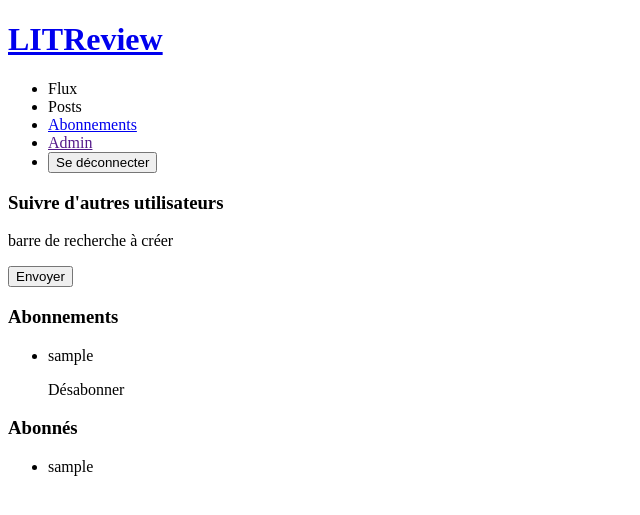
After one commit to YozoraBernkastel/helena_haffner_litRevu_P9_10052024, a Django app: page /litRevu/subPage in a window 1280 px wide. The commit adds this page. Shown: the top 515 px of the page, without its empty margins (0-640 px from the left). Run offline with Django 5.2, Linux system fonts and the light colour scheme; a user stored in the database is signed in; tables that the repository leaves empty hold one stand-in row (values such as "Sample post").

Commit message:
#04 follows and followers in progress - display done, need to add and remove it from database

```diff
--- a/litRevu/forms.py
+++ b/litRevu/forms.py
@@ -1,7 +1,7 @@
 from django import forms
 from django.urls import reverse_lazy
 
-from litRevu.models import Ticket, Review
+from litRevu.models import Ticket, Review, UserFollows
 
 
 class TicketCreationForm(forms.ModelForm):
@@ -20,4 +20,7 @@ class ReviewCreationForm(forms.ModelForm):
         fields = ("headline", "note", "headline", "body")
 
 
-# utiliser Form et non pas ModelForm si j'en viens à faire un gros formulaire combinant les deux
+class SubscribeCreationForm(forms.ModelForm):
+    class Meta:
+        model = UserFollows
+        fields = ("followed_user",)
--- a/litRevu/templates/litRevu/creation/review.html
+++ b/litRevu/templates/litRevu/creation/review.html
@@ -15,6 +15,7 @@
              <h1>Critique</h1>
             {% csrf_token %}
             {{ form }}
+            <a href="{% url 'litrevu:review_creation' ticket.id %}" class="review_creation_button">Créer une critique</a>
         </article>
 
         <button type="submit" >Envoyer</button>
--- a/litRevu/templates/litRevu/layout.html
+++ b/litRevu/templates/litRevu/layout.html
@@ -10,7 +10,7 @@
             <ul>
                 <li>Flux</li>
                 <li>Posts</li>
-                <li>Abonnements</li>
+                <li><a href="{% url 'litrevu:sub_page' %}">Abonnements</a></li>
                 {% if user.is_superuser %}
                 <li>
                     <a href="">Admin</a>
--- /dev/null
+++ b/litRevu/templates/litRevu/subscribe.html
@@ -0,0 +1,37 @@
+{% extends 'litRevu/layout.html' %}
+{% block content %}
+
+<section id="subscribe_page">
+    <article>
+        <h1>Suivre d'autres utilisateurs</h1>
+
+        <form action="" class="search_bar">
+            <p>barre de recherche à créer</p>
+            <button type="submit" >Envoyer</button>
+        </form>
+    </article>
+
+    <article>
+        <h1>Abonnements</h1>
+        <ul>
+            {% for sub in subs %}
+            <li class="sub">
+<!--                 un formulaire à la place avec rechargement de page ?  J'aimerais bien ne pas avoir à recharger la page -->
+                <p class="subscribe_user">{{ sub.user }}</p>
+                <div class="unsubscribe_user">Désabonner</div>
+            </li>
+            {% endfor %}
+        </ul>
+    </article>
+
+    <article>
+        <h1>Abonnés</h1>
+        <ul>
+            {% for follower in followers %}
+            <li class="follower_li">{{ follower.user }}</li>
+            {% endfor %}
+        </ul>
+    </article>
+</section>
+
+{% endblock content %}
--- a/litRevu/templates/litRevu/ticket_content.html
+++ b/litRevu/templates/litRevu/ticket_content.html
@@ -11,11 +11,7 @@
         <p class="date">{{ ticket.time_created }}</p>
     </div>
     <p class="book_title">{{ ticket.title }}</p>
-
-<!--    todo vérifier si le champs est rempli avant d'afficher !!-->
     <p class="description">{{ ticket.description }}</p>
     <!--    todo vérifier si le champs est rempli avant d'afficher + afficher l'image plutôt que le lien vers elle!!-->
     <img src="{{ ticket.image }}" alt="">
-
-    <a href="{% url 'litrevu:review_creation' ticket.id %}" class="review_creation_button">Créer une critique</a>
 </div>
--- a/litRevu/urls.py
+++ b/litRevu/urls.py
@@ -9,6 +9,7 @@ urlpatterns = [
     path("ticketCreation", litRevu.views.TicketCreationView.as_view(), name="ticket_creation"),
     path("ticket&reviewCreation", litRevu.views.TicketReviewCreationView.as_view(), name="ticket_review_creation"),
     path("reviewCreation/<int:id>", litRevu.views.ReviewCreationView.as_view(), name="review_creation"),
+    path("subPage", litRevu.views.SubCreationView.as_view(), name="sub_page"),
 ]
 
 urlpatterns += static(settings.MEDIA_URL, document_root=settings.MEDIA_ROOT)
--- a/litRevu/views.py
+++ b/litRevu/views.py
@@ -2,15 +2,30 @@ from django.contrib.auth.decorators import login_required
 from django.urls import reverse_lazy
 from django.views.generic import CreateView, View
 from django.shortcuts import render, redirect, get_object_or_404
-from litRevu.forms import TicketCreationForm, ReviewCreationForm
+from litRevu.forms import TicketCreationForm, ReviewCreationForm, SubscribeCreationForm
 from django.utils.decorators import method_decorator
-from litRevu.models import Ticket, Review
+from litRevu.models import Ticket, UserFollows
 
 
 @login_required()
 def home(request):
     tickets = Ticket.objects.all()
     return render(request, "litRevu/home.html", {"tickets": tickets})
+
+
+@method_decorator(login_required, name='dispatch')
+class SubCreationView(CreateView):
+    template_name = "litRevu/subscribe.html"
+    form_class = SubscribeCreationForm
+
+    # todo BOF
+    def get(self, request, *args, **kwargs):
+        form_class = SubscribeCreationForm()
+        subs = UserFollows.objects.filter(user=self.request.user)
+        followers = UserFollows.objects.filter(followed_user=self.request.user)
+        success_url = reverse_lazy("sub_page")
+
+        return render(request, self.template_name, {"subs": subs, "followers": followers})
 
 
 @method_decorator(login_required, name='dispatch')
@@ -48,10 +63,7 @@ class ReviewCreationView(CreateView):
     def form_valid(self, form):
         form.instance.rating = form.cleaned_data["note"]
         form.instance.user = self.request.user
-        # appelle la base de données pour récupérer le ticket -> permet de vérifier si le ticket existe ! (mais plus couteux)
         form.instance.ticket = self.ticket
-        # mode moins couteux mais risqué car pas de vérification qu'un objet avec cet id existe
-        # form.instance.ticket_id = self.kwargs["id"]
 
         return super().form_valid(form)
 
```
